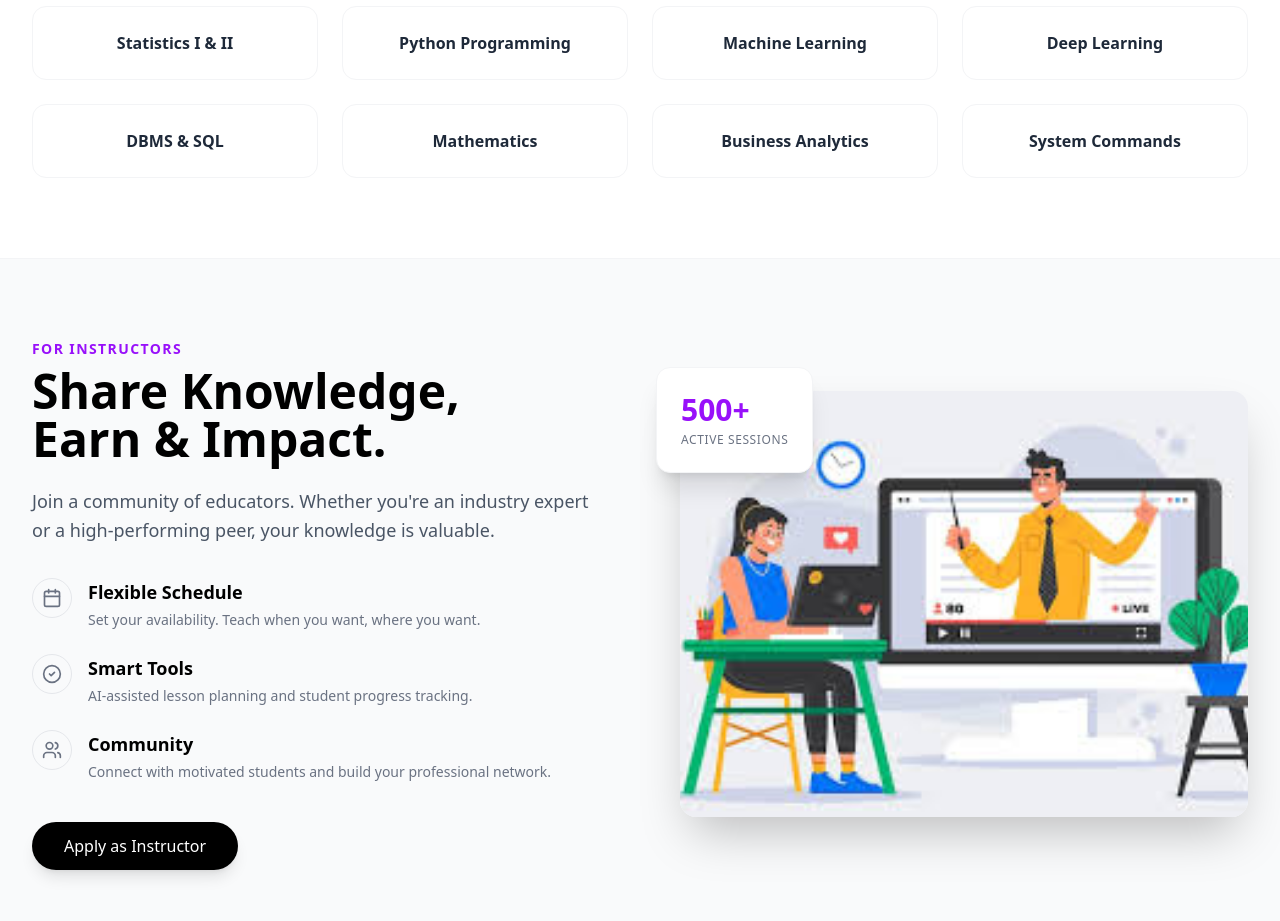
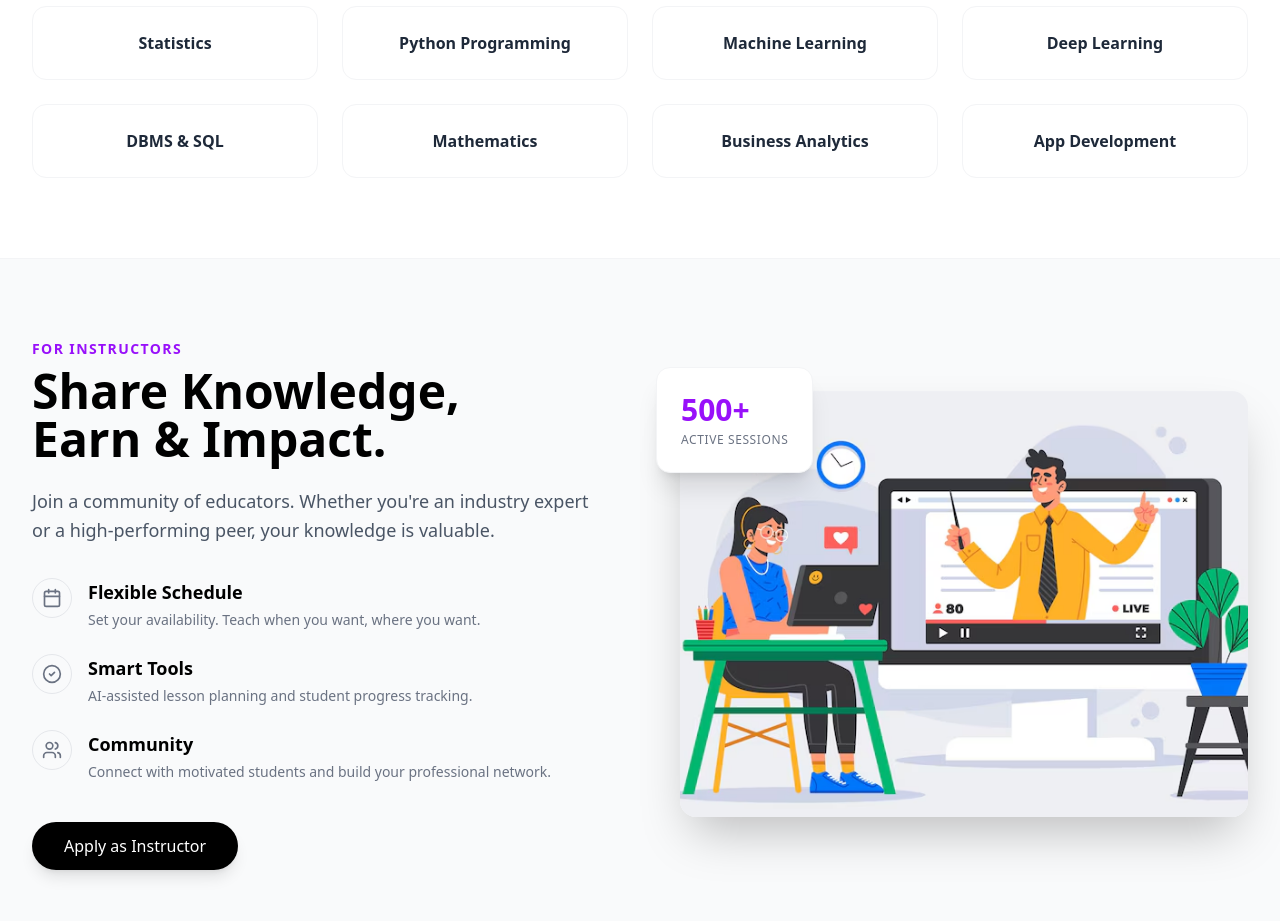
Before and after one commit to EduServe-AI/EduClientIITM, a Next.js app: page / in a window 1280 px wide. Shown: the part 1520-2441 px from the top of the page. Built offline with nearby package versions, Linux system fonts and the light colour scheme.

Commit message:
Fixes EDU-45

```diff
--- a/app/dashboard/student/sessions/[stream_id]/page.tsx
+++ b/app/dashboard/student/sessions/[stream_id]/page.tsx
@@ -142,7 +142,7 @@ export default function SessionCall() {
         })
         .catch(error => {
           console.error('Error joining call:', error)
-          toast.error('Failed to join the session')
+          toast.warning('Still there is time ')
         })
     }
 
--- a/app/page.tsx
+++ b/app/page.tsx
@@ -76,7 +76,7 @@ export default function Home() {
                 For Instructors
               </button>
               <Link
-                href="/login"
+                href="/student"
                 className="bg-black text-white px-6 py-2 rounded-full font-medium hover:bg-gray-800 transition-all cursor-pointer text-sm"
               >
                 Get Started
@@ -117,7 +117,7 @@ export default function Home() {
               For Instructors
             </button>
             <Link
-              href="/login"
+              href="/student"
               className="block w-full text-center px-4 py-3 bg-black text-white rounded-lg font-medium hover:bg-gray-800 transition-colors cursor-pointer mt-4"
             >
               Get Started
@@ -270,14 +270,14 @@ export default function Home() {
             </h3>
             <div className="grid grid-cols-2 md:grid-cols-4 gap-6">
               {[
-                'Statistics I & II',
+                'Statistics',
                 'Python Programming',
                 'Machine Learning',
                 'Deep Learning',
                 'DBMS & SQL',
                 'Mathematics',
                 'Business Analytics',
-                'System Commands',
+                'App Development',
               ].map((subject, idx) => (
                 <div
                   key={idx}
@@ -340,7 +340,8 @@ export default function Home() {
               <div className="order-2 relative">
                 <div className="relative overflow-hidden rounded-2xl aspect-[4/3] shadow-2xl group">
                   <Image
-                    src="/Instructor.jpeg"
+                    // src="/Instructor.jpeg"
+                    src="/online-tutorials-concept_52683-37480.avif"
                     alt="Instructor Teaching"
                     fill
                     className="object-cover transition-transform duration-700 ease-in-out scale-105 group-hover:scale-100"
@@ -373,7 +374,7 @@ export default function Home() {
             </p>
             <div className="flex flex-col sm:flex-row justify-center gap-4">
               <Link
-                href="/login"
+                href="/student"
                 className="px-10 py-4 bg-black text-white rounded-full font-bold text-lg hover:bg-gray-900 transition-all cursor-pointer shadow-2xl hover:shadow-black/20"
               >
                 Get Started Now
```
